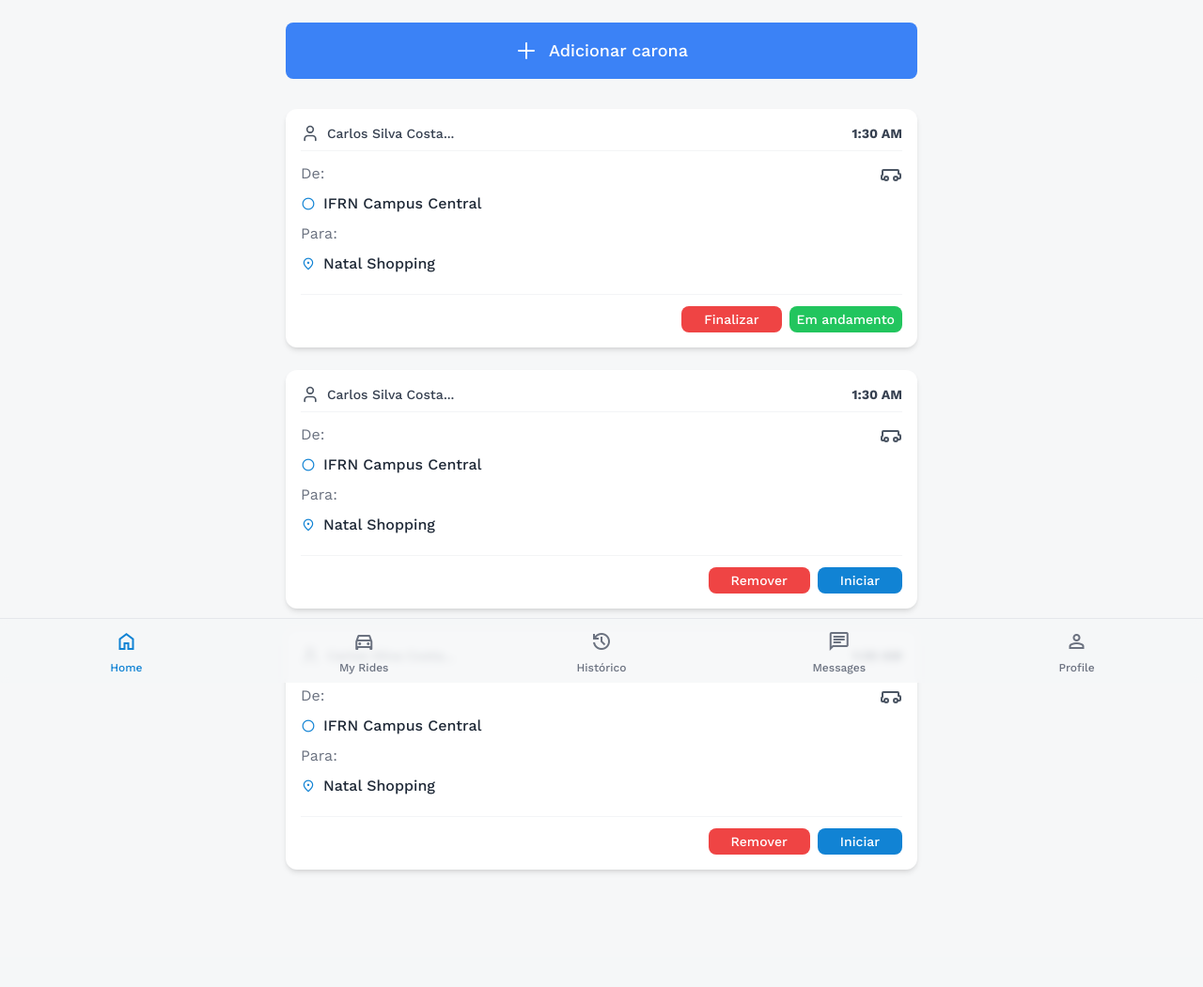
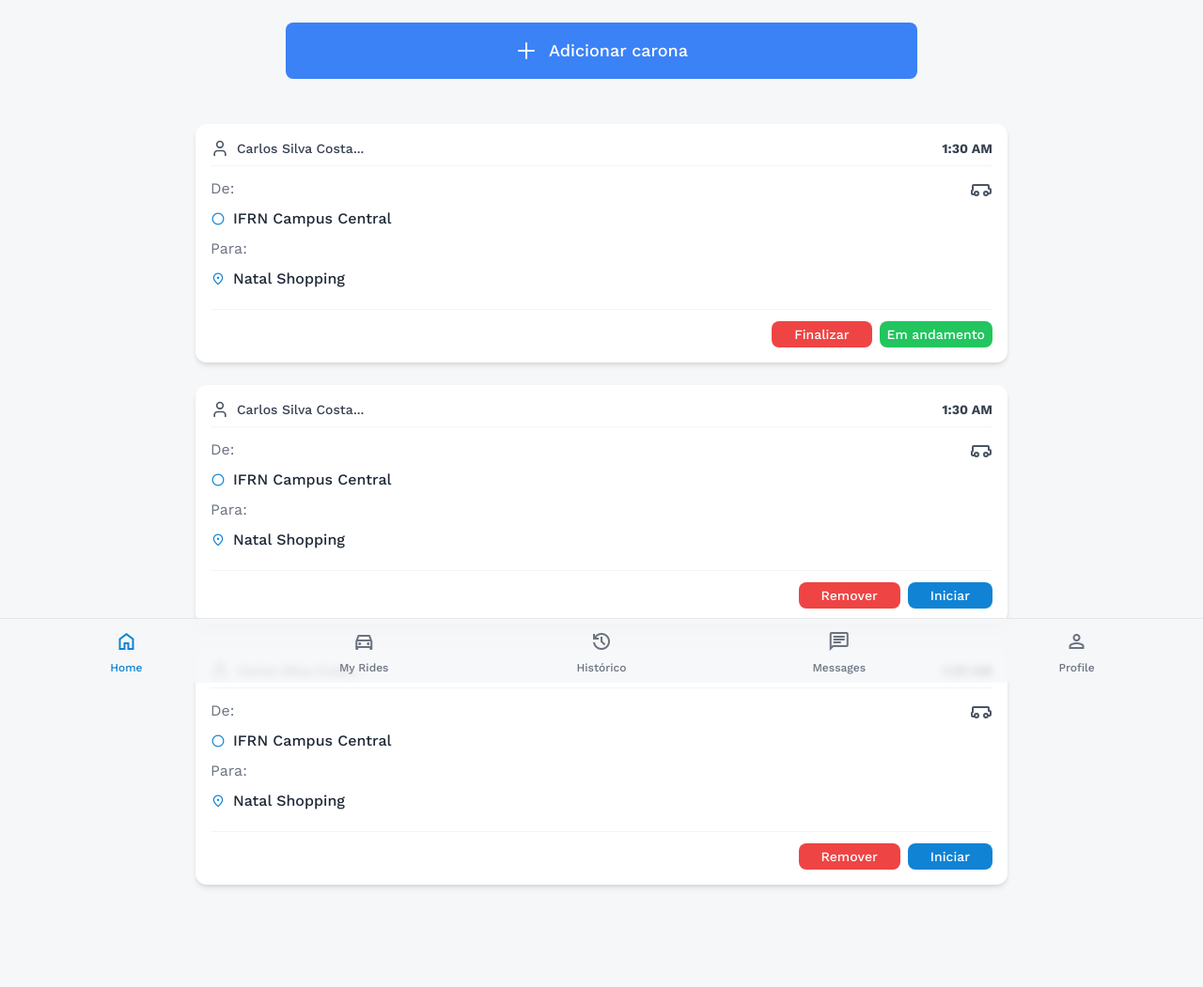
Before and after one commit to FabricioS2/Projeto-integrador-carona-solidaria, a Django app: page /cadastrar_caronas in a window 1280 px wide. Shown: the part 73-1124 px from the top of the page at 94% size. Before the commit the page ends 1002 px from the top, so only its background shows below. Run offline with Django 5.2, Linux system fonts and the light colour scheme; some libraries are stand-ins or nearby versions.

Commit message:
updating card size

```diff
--- a/usuario_app/templates/usuario_app/cadastrar_carona.html
+++ b/usuario_app/templates/usuario_app/cadastrar_carona.html
@@ -105,7 +105,7 @@
 
       <!-- Lista de Caronas -->
       <div class="flex justify-center">
-        <div id="listaCaronas" class="w-3/5 space-y-6"> <!-- Container principal -->
+        <div id="listaCaronas" class="max-w-md md:max-w-4xl mx-auto w-full p-4 space-y-6"> <!-- Container principal -->
 
           <!-- Card 1 -->
           <div class=" bg-white rounded-xl shadow-md ride-card p-4 flex flex-col space-y-3" data-id="ride-1">
```
